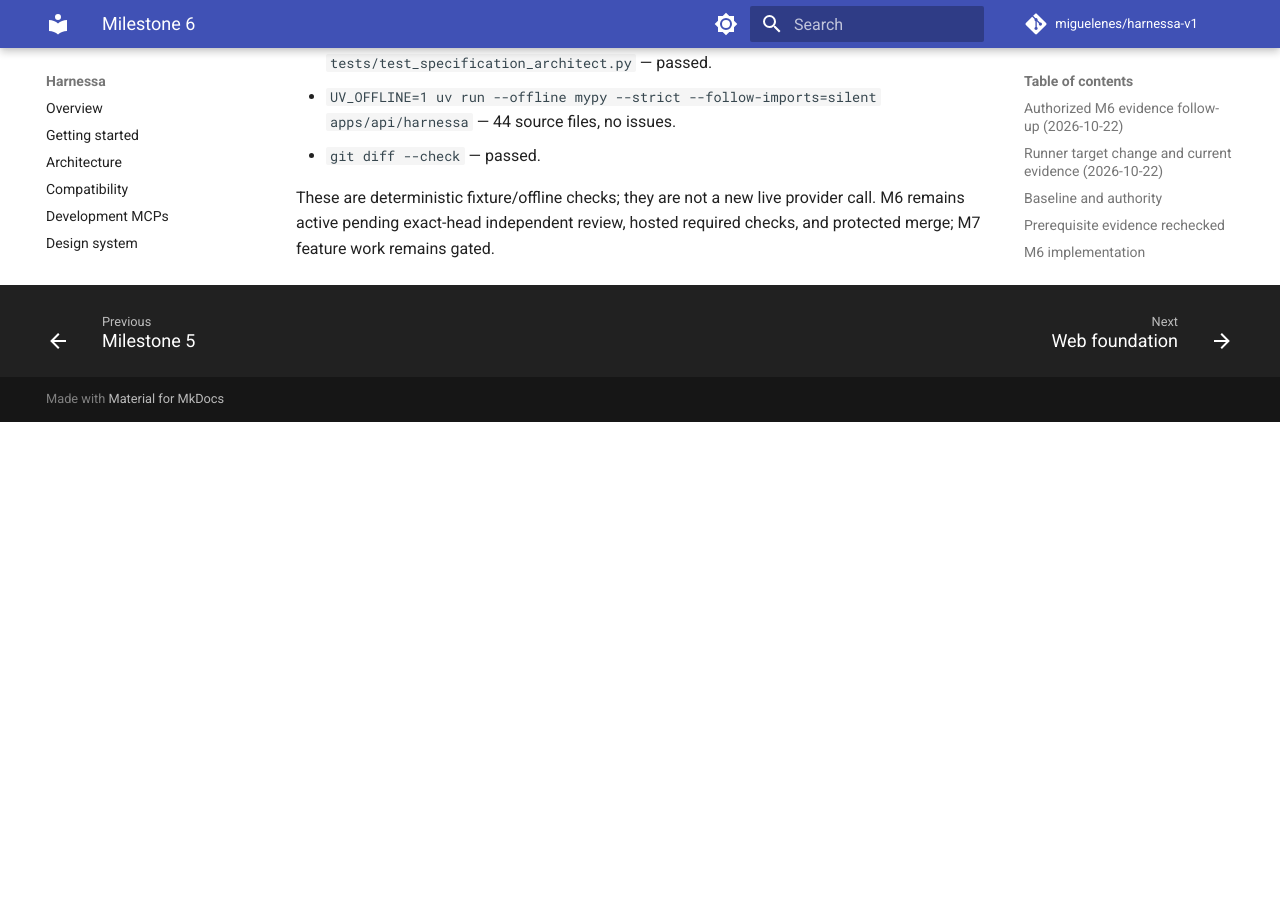
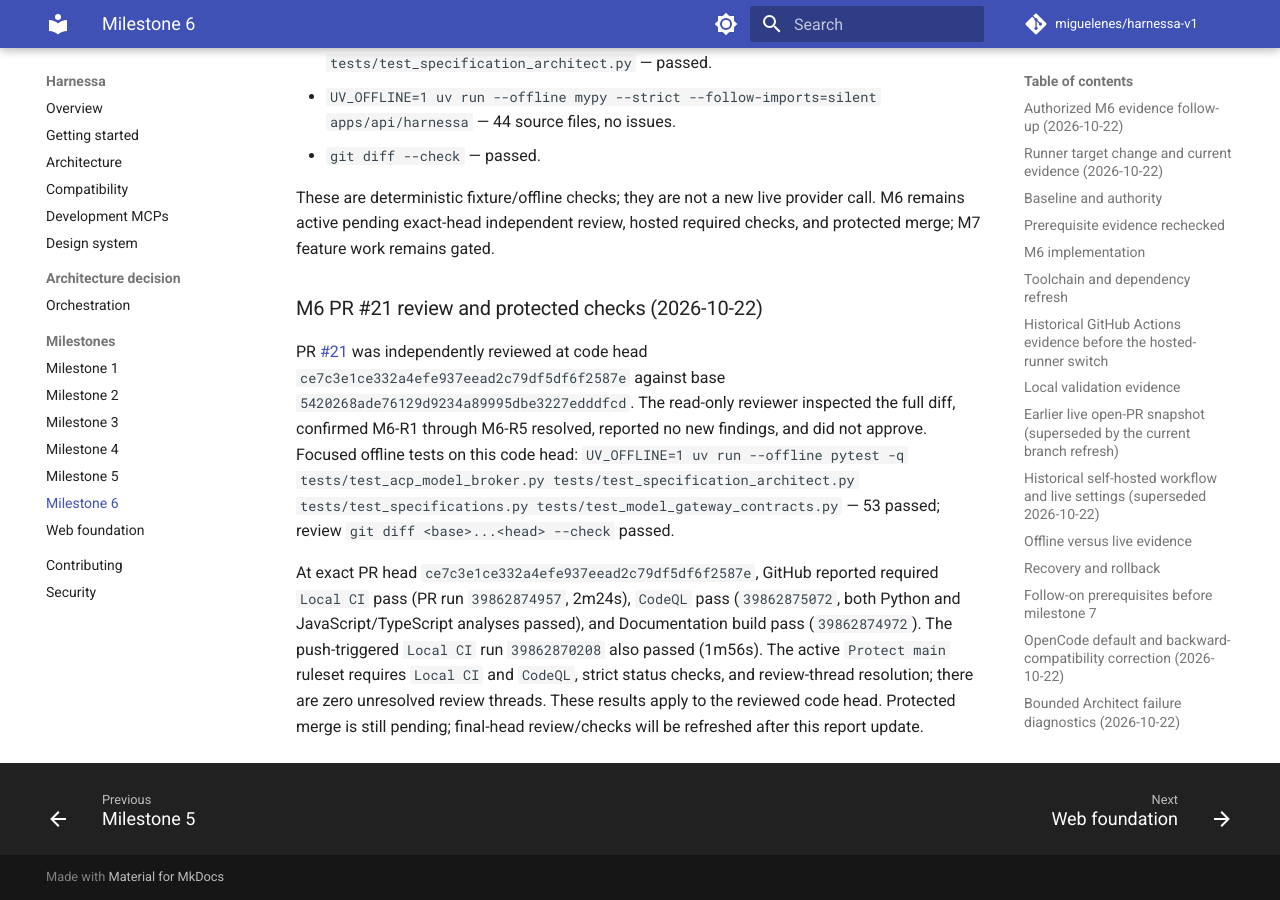
Before and after one commit to miguelenes/harnessa-v1, an MkDocs documentation site: the page built from docs/milestones/06.md, in a window 1280 px wide and 900 px high, scrolled down 34381 px. Built offline with MkDocs 1.6.1 and Material for MkDocs 9.7.7, drawn with Linux system fonts in a browser that asks for light colours; comment, search, counter and statistics services are not loaded; before the commit the page ends 34803 px from its top, so only the background shows below that.

Commit message:
docs(m6): record final review and checks

```diff
--- a/docs/milestones/06.md
+++ b/docs/milestones/06.md
@@ -363,3 +363,9 @@
 - `git diff --check` — passed.
 
 These are deterministic fixture/offline checks; they are not a new live provider call. M6 remains active pending exact-head independent review, hosted required checks, and protected merge; M7 feature work remains gated.
+
+### M6 PR #21 review and protected checks (2026-10-22)
+
+PR [#21](https://github.com/miguelenes/harnessa-v1/pull/21) was independently reviewed at code head `ce7c3e1ce332a4efe937eead2c79df5df6f2587e` against base `5420268ade76129d9234a89995dbe3227edddfcd`. The read-only reviewer inspected the full diff, confirmed M6-R1 through M6-R5 resolved, reported no new findings, and did not approve. Focused offline tests on this code head: `UV_OFFLINE=1 uv run --offline pytest -q tests/test_acp_model_broker.py tests/test_specification_architect.py tests/test_specifications.py tests/test_model_gateway_contracts.py` — 53 passed; review `git diff <base>...<head> --check` passed.
+
+At exact PR head `ce7c3e1ce332a4efe937eead2c79df5df6f2587e`, GitHub reported required `Local CI` pass (PR run `39862874957`, 2m24s), `CodeQL` pass (`39862875072`, both Python and JavaScript/TypeScript analyses passed), and Documentation build pass (`39862874972`). The push-triggered `Local CI` run `39862870208` also passed (1m56s). The active `Protect main` ruleset requires `Local CI` and `CodeQL`, strict status checks, and review-thread resolution; there are zero unresolved review threads. These results apply to the reviewed code head. Protected merge is still pending; final-head review/checks will be refreshed after this report update.
```
